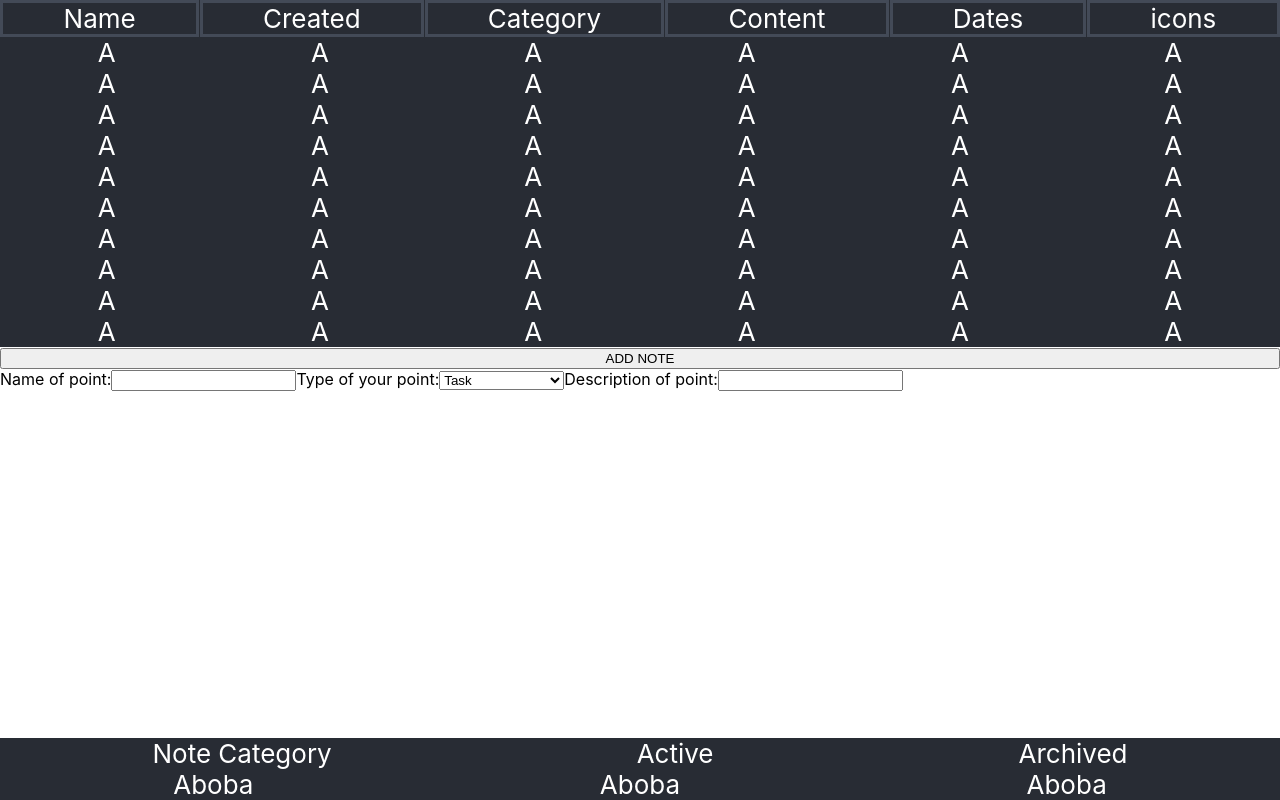
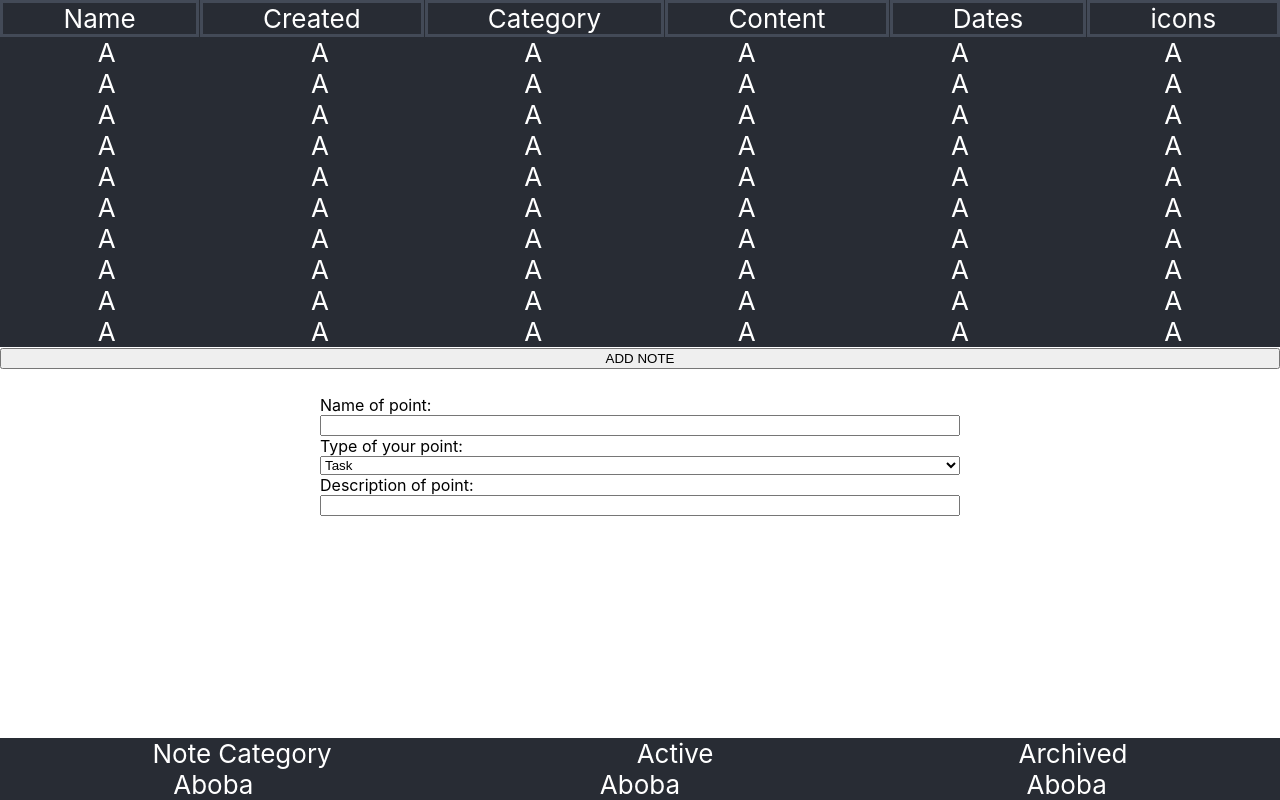
Before and after one commit to alarmichanin/RadencyTasks, a React (Create React App) app in the folder task2/: page / in a window 1280 px wide. Built offline with nearby package versions, Linux system fonts and the light colour scheme.

Commit message:
added redux + form for task

```diff
--- a/task2/package.json
+++ b/task2/package.json
@@ -8,7 +8,9 @@
     "@testing-library/user-event": "^13.5.0",
     "react": "^17.0.2",
     "react-dom": "^17.0.2",
+    "react-redux": "^7.2.6",
     "react-scripts": "5.0.0",
+    "redux": "^4.1.2",
     "web-vitals": "^2.1.3"
   },
   "scripts": {
--- a/task2/src/App.css
+++ b/task2/src/App.css
@@ -23,3 +23,10 @@
   position: absolute;
   bottom: 0;
 }
+.addForm{
+  display: flex;
+  flex-direction: column;
+  width: 50%;
+  margin: 0 auto;
+  padding: 2%;
+}
--- a/task2/src/components/addForm/AddForm.js
+++ b/task2/src/components/addForm/AddForm.js
@@ -1,6 +1,6 @@
 const AddForm = () => {
     return (
-        <div>
+        <div className="addForm">
             <label for="name">Name of point:</label>
             <input type="text" id="name"></input>
             <label for="typeTask">Type of your point:</label>
```
Also changed, not shown: 1 other file (tests, documents, lock files or other folders).
